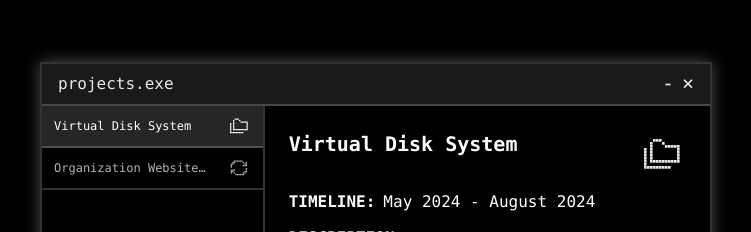
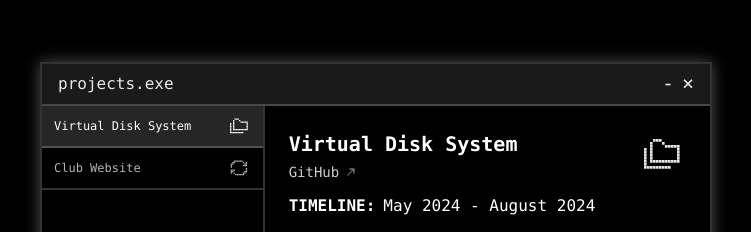
Before and after one commit to JaeMinBird/Portfolio, a Next.js app: page / in a window 1280 px wide. Shown: the part 2380-2612 px from the top of the page, without its empty margins (264-1015 px from the left). Built offline with nearby package versions, Linux system fonts and the light colour scheme.

Commit message:
Minor tweaks to projects section

```diff
--- a/src/components/ProjectsTerminal.tsx
+++ b/src/components/ProjectsTerminal.tsx
@@ -171,9 +171,52 @@ export function ProjectsTerminal() {
                   transition={{ delay: 0.2 }}
                   className="flex justify-between items-start relative z-20"
                 >
-                  <h2 className="text-xl font-bold relative z-20">
-                    {projects[currentIndex].name}
-                  </h2>
+                  <div>
+                    <h2 className="text-xl font-bold relative z-20">
+                      {projects[currentIndex].name}
+                    </h2>
+                    {/* GitHub Link */}
+                    <motion.div
+                      initial={{ opacity: 0 }}
+                      animate={{ opacity: 1 }}
+                      transition={{ delay: 0.25 }}
+                      className="relative z-20 mt-1"
+                    >
+                      <a
+                        href={projects[currentIndex].githubUrl}
+                        target="_blank"
+                        rel="noopener noreferrer"
+                        className="neon-hover flex items-center gap-1 text-sm text-white/80 hover:text-white/90 transition-colors cursor-pointer"
+                      >
+                        GitHub
+                        <svg
+                          width="16"
+                          height="16"
+                          viewBox="0 0 256 256"
+                          fill="currentColor"
+                          stroke="currentColor"
+                          strokeWidth="0.25"
+                          className="raster-icon neon-hover"
+                        >
+                          <rect x="88" y="152" width="14" height="14" rx="1"></rect>
+                          <rect x="72" y="168" width="14" height="14" rx="1"></rect>
+                          <rect x="152" y="88" width="14" height="14" rx="1"></rect>
+                          <rect x="168" y="72" width="14" height="14" rx="1"></rect>
+                          <rect x="168" y="88" width="14" height="14" rx="1"></rect>
+                          <rect x="168" y="104" width="14" height="14" rx="1"></rect>
+                          <rect x="168" y="120" width="14" height="14" rx="1"></rect>
+                          <rect x="168" y="136" width="14" height="14" rx="1"></rect>
+                          <rect x="152" y="72" width="14" height="14" rx="1"></rect>
+                          <rect x="136" y="72" width="14" height="14" rx="1"></rect>
+                          <rect x="120" y="72" width="14" height="14" rx="1"></rect>
+                          <rect x="104" y="72" width="14" height="14" rx="1"></rect>
+                          <rect x="104" y="136" width="14" height="14" rx="1"></rect>
+                          <rect x="120" y="120" width="14" height="14" rx="1"></rect>
+                          <rect x="136" y="104" width="14" height="14" rx="1"></rect>
+                        </svg>
+                      </a>
+                    </motion.div>
+                  </div>
                   <svg
                     viewBox="0 0 256 256"
                     className="w-12 h-12 relative z-20"
--- a/src/data/projects.ts
+++ b/src/data/projects.ts
@@ -21,7 +21,7 @@ export const projects = [
     githubUrl: "https://github.com/JaeMinBird/VirtualDiskSystem" // Add your actual GitHub URL here
   },
   {
-    name: "Organization Website | PSUASA.com",
+    name: "Club Website",
     pixelIcon: "M200 80h14v14h-14zM200 96h14v14h-14zM184 96h14v14h-14zM184 80h14v14h-14zM200 64h14v14h-14zM168 96h14v14h-14zM168 64h14v14h-14zM152 48h14v14h-14zM136 48h14v14h-14zM120 48h14v14h-14zM56 64h14v14H56zM72 64h14v14H72zM88 48h14v14H88zM104 48h14v14h-14zM56 80h14v14H56zM40 80h14v14H40zM40 96h14v14H40zM40 112h14v14H40zM72 144h14v14H72zM40 160h14v14H40zM104 192h14v14h-14zM88 192h14v14H88zM40 176h14v14H40zM56 160h14v14H56zM56 144h14v14H56zM40 144h14v14H40zM120 192h14v14h-14zM136 192h14v14h-14zM152 192h14v14h-14zM168 192h14v14h-14zM72 48h14v14H72zM72 176h14v14H72zM168 176h14v14h-14zM184 176h14v14h-14zM184 160h14v14h-14zM200 160h14v14h-14zM200 144h14v14h-14zM200 128h14v14h-14z",
     dateRange: "August 2023 - May 2024",
     description: [
```
